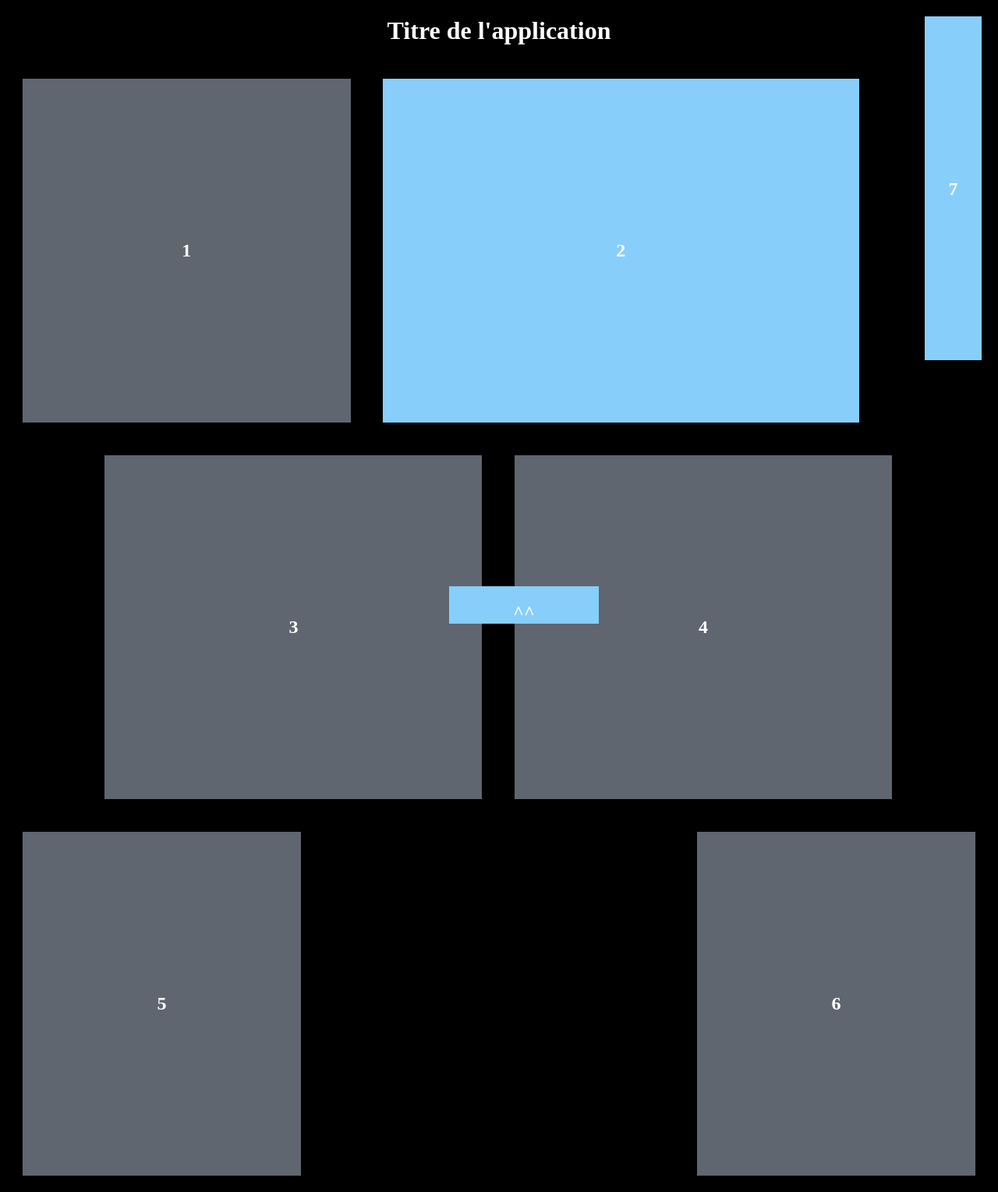
After one commit to Greg981/CuisineInterne, a PHP site: page /trouvelecss.html in a window 1280 px wide. The commit adds this page. Shown: the whole page at 78% size. Run offline with PHP 8.4, Linux system fonts and the light colour scheme.

Commit message:
Ajout modification 08oct2019

```diff
--- a/exos/tableau.css
+++ b/exos/tableau.css
@@ -14,6 +14,7 @@ body {
         /** gestion format bandeau titre page 1 end**/
  /** gestion police charactere section start**/
  section {
+     display: flex;
     font-family: Arial, Helvetica, sans-serif, cursive;
     font-size: 18px;
     font-style: italic;
--- /dev/null
+++ b/exos/trouvelecss.css
@@ -0,0 +1,62 @@
+html,body,section{
+    background-color: black;
+    color: white;
+}
+
+h1,h2{
+    text-align: center;
+}
+section article{
+    float:left;
+    min-width:10em;
+    min-height:10em;
+    background-color:#5f6670;
+    margin:1.3em;
+    padding:1.3em;
+}
+section article h2{
+    width:100%;
+    line-height:15em;
+    text-align:center;
+}
+section article:nth-child(1){
+    width:30%;
+}
+section article:nth-child(2){
+    width:45%;
+    background:lightskyblue;
+}
+section article:nth-child(3){
+    width:35%;
+    margin-left:10%;
+}
+section article:nth-child(4){
+    width:35%;
+}
+section article:nth-child(5){
+    width:25%;
+}
+section article:nth-child(6){
+    width:25%;
+    float: right;
+}
+section article:nth-child(7){
+    max-width: 2em;
+    min-width: 2em;
+    background:lightskyblue;
+    position: fixed;
+    top:0;
+    right: 0;
+}
+
+
+
+footer{
+    position: fixed;
+    bottom:0;
+    left:45%;
+    align-items: center;
+    background:lightskyblue;
+    width: 12em;
+    height:3em;
+}
--- /dev/null
+++ b/exos/trouvelecss.html
@@ -0,0 +1,59 @@
+<!DOCTYPE html>
+<html>
+
+<head>
+    <meta charset="UTF-8">
+    <meta name="viewport" content="width=device-width, initial-scale=1.0">
+    <meta http-equip="X-UA-Compatible" content="ie=edge">
+    <title>trouvelecss</title>
+    <link href="trouvelecss.css" rel="stylesheet">
+
+</head>
+
+
+<body>
+
+    <h1>Titre de l'application</h1>
+
+    <section>
+        <article>
+            <h2>1</h2>
+        </article>
+
+        <article>
+
+            <h2>2</h2>
+        </article>
+
+        <article>
+            <h2>3</h2>
+        </article>
+
+        <article>
+            <h2>4</h2>
+        </article>
+
+        <article>
+            <h2>5</h2>
+        </article>
+
+        <article>
+            <h2>6</h2>
+        </article>
+
+        <article>
+            <h2>7</h2>
+        </article>
+    </section>
+    <footer>
+
+        <h2> ^^ </h2>
+
+    </footer>
+
+
+</body>
+
+
+
+</html>
```
Also changed, not shown: exos/homer.css (added, +29 -0 lines), exos/homer.html (added, +29 -0 lines), exos/lapinmalin.html (+30 -28 lines), exos/tableau.html (+4 -22 lines), exos/tableau1.css (added, +60 -0 lines), exos/homer.png (added).
